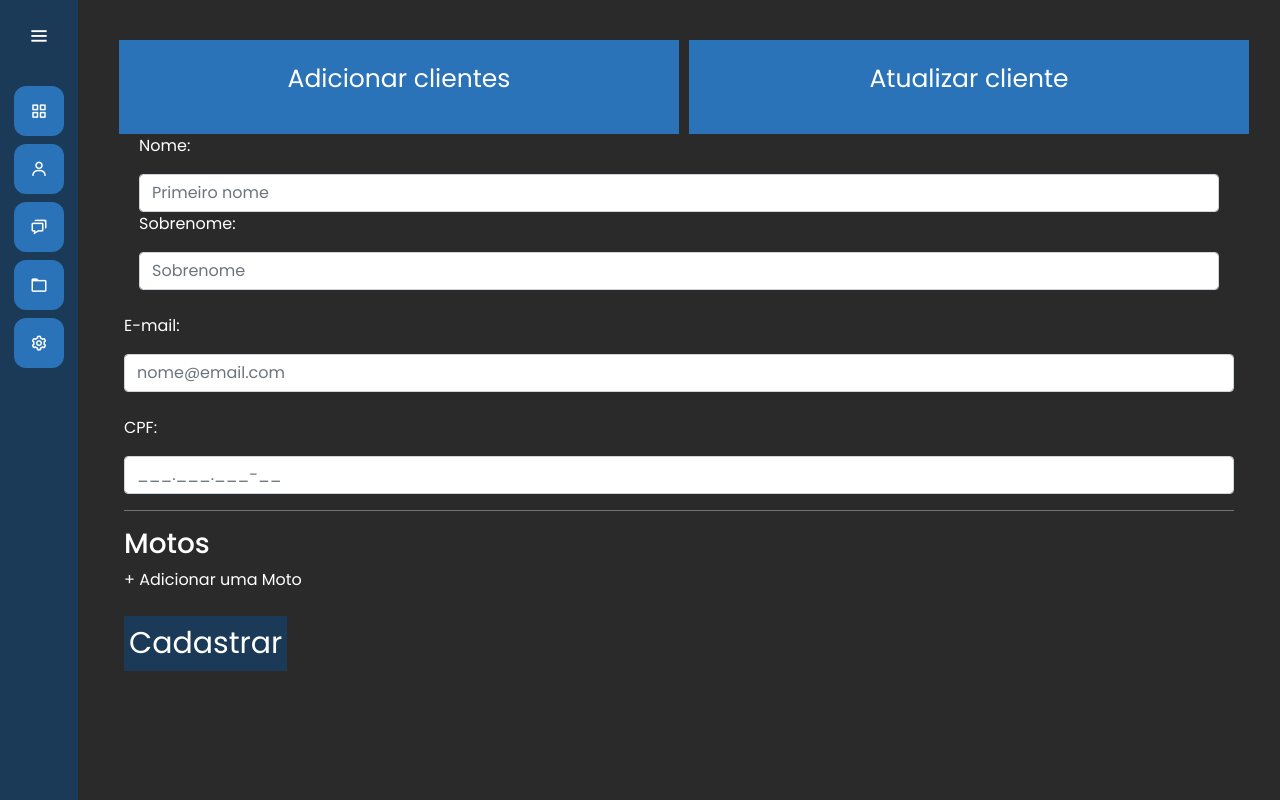
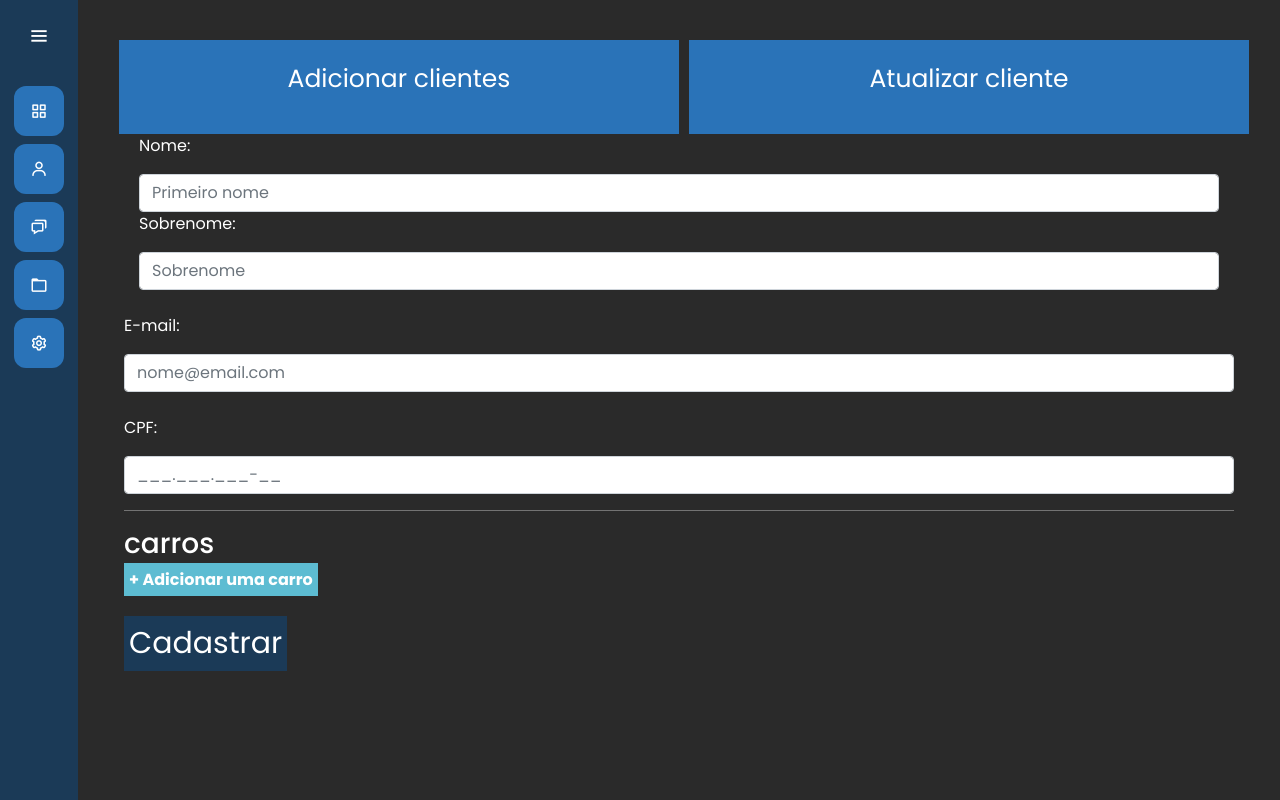
Before and after one commit to Emersoninho/moto_pecas, a Django app: page /clientes/ in a window 1280 px wide. Run offline with Django 5.2, Linux system fonts and the light colour scheme.

Commit message:
voltar para oq esta
voltar pq mexe em muitas coisa ate nas migrations

```diff
--- a/clientes/templates/clientes/clientes.html
+++ b/clientes/templates/clientes/clientes.html
@@ -39,14 +39,14 @@
             <input type="text" class="form-control" placeholder="___.___.___-__" name="cpf" value="{{ cpf|default:'' }}">
             <hr style="background-color:gray;">
 
-            <div class="add-motos">
-                <h3>Motos</h3>
-                <span class="btn-add-motos" onclick="add_moto()">+ Adicionar uma Moto</span>
-                <div id="form-moto">
-                    {% for moto, placa, ano  in motos %}
+            <div class="add-carros">
+                <h3>carros</h3>
+                <span class="btn-add-carros" onclick="add_carro()">+ Adicionar uma carro</span>
+                <div id="form-carro">
+                    {% for carro, placa, ano  in carros %}
                         <div class="row">
                             <div class="col-md">
-                                <input type="text" placeholder="moto" class="form-control" name="moto" value="{{moto}}">
+                                <input type="text" placeholder="carro" class="form-control" name="carro" value="{{carro}}">
                             </div>
                             <div class="col-md">
                                 <input type="text" placeholder="placa" class="form-control" value="{{placa}}">
```
